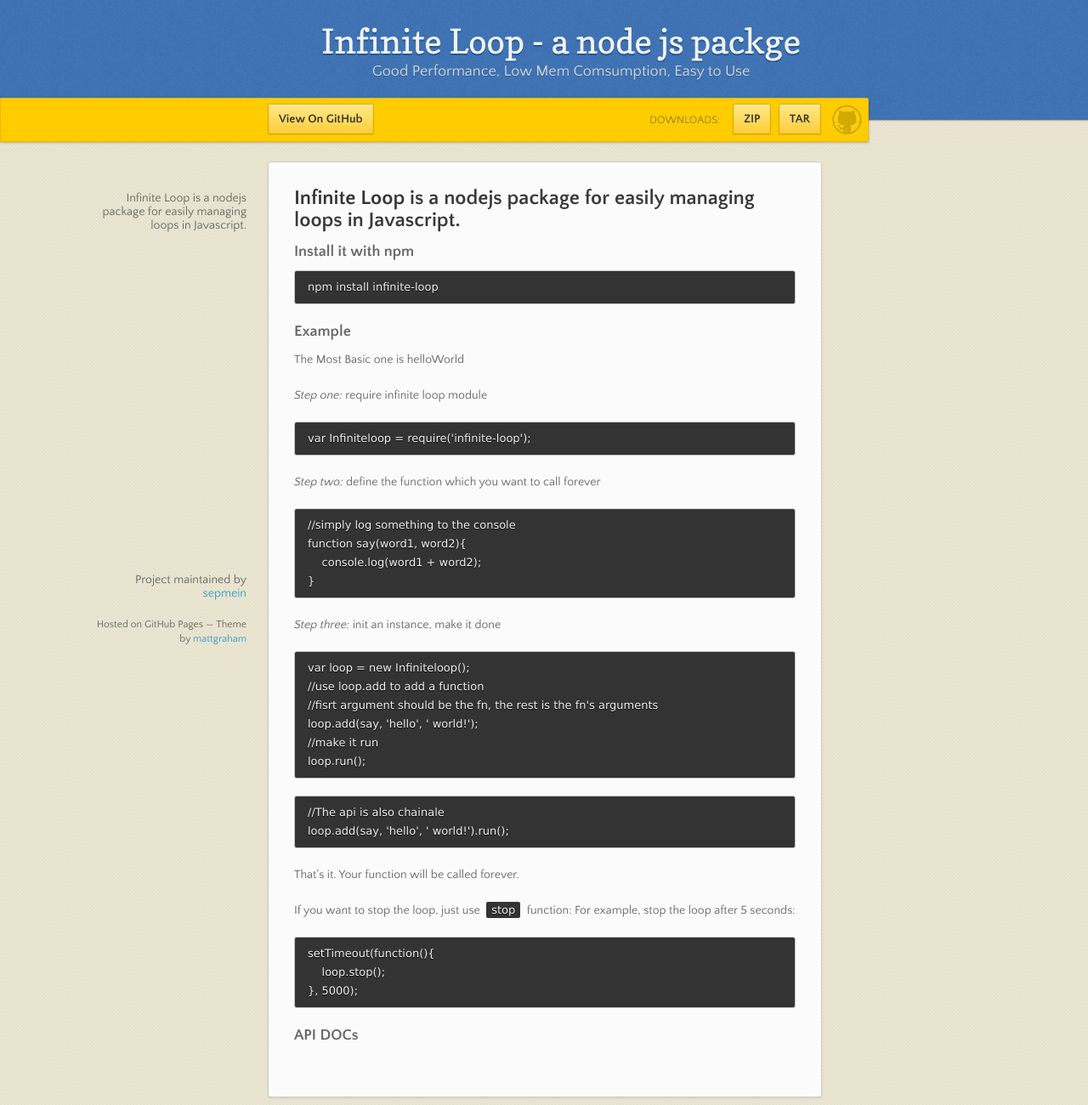
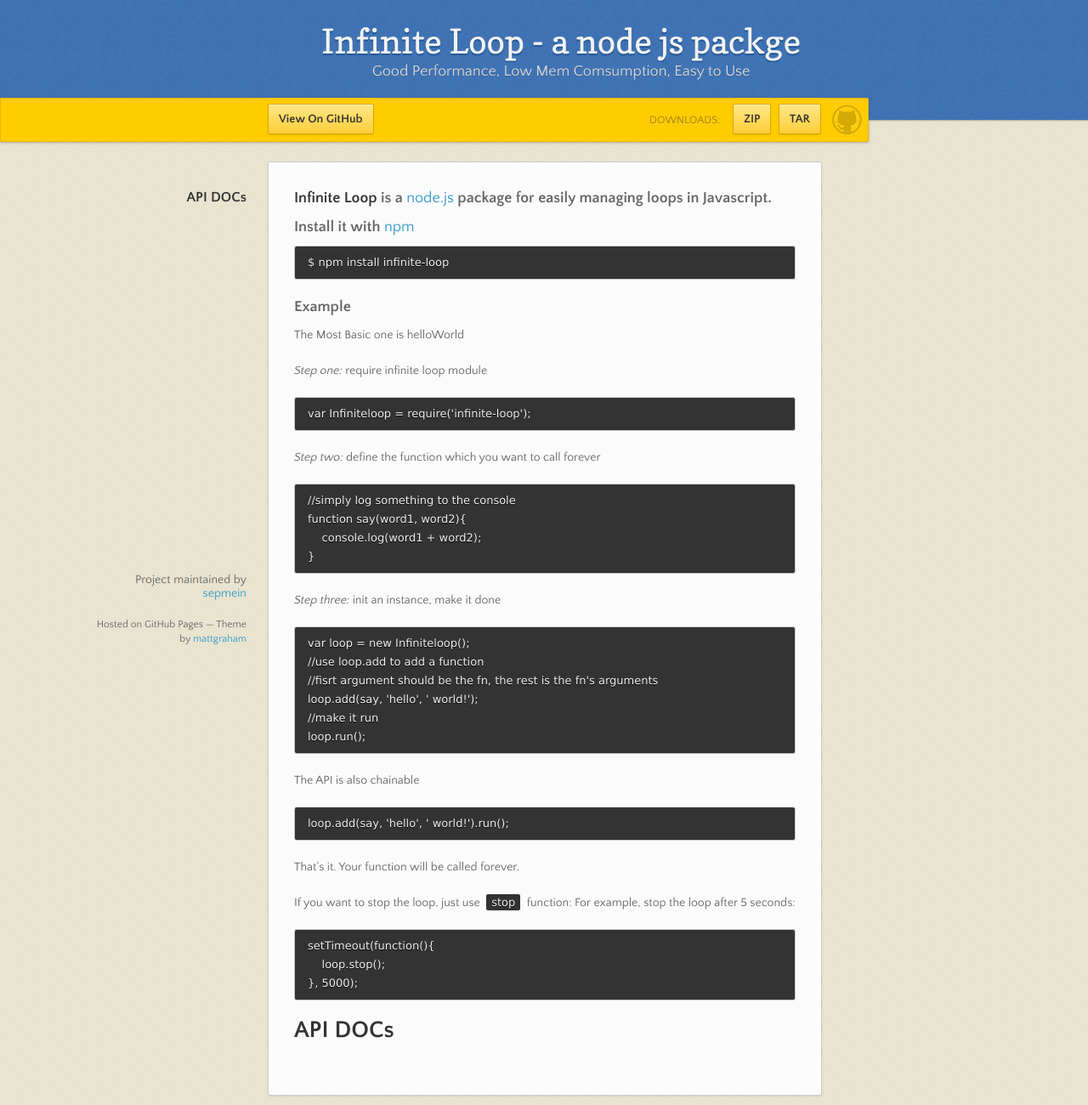
Before and after one commit to sepmein/infiniteLoop, a plain HTML site: page index.html in a window 1280 px wide. Shown: the whole page at 85% size. Drawn offline with nearby package versions, Linux system fonts and the light colour scheme.

Commit message:
Create gh-pages branch via GitHub

```diff
--- a/index.html
+++ b/index.html
@@ -39,13 +39,14 @@
         <ul></ul>
       </nav>
       <section>
-        <h2>
-<a name="infinite-loop-is-a-nodejs-package-for-easily-managing-loops-in-javascript" class="anchor" href="#infinite-loop-is-a-nodejs-package-for-easily-managing-loops-in-javascript"><span class="octicon octicon-link"></span></a><strong>Infinite Loop</strong> is a nodejs package for easily managing loops in Javascript.</h2>
+        <h3>
+<a name="infinite-loop-is-a-nodejs-package-for-easily-managing-loops-in-javascript" class="anchor" href="#infinite-loop-is-a-nodejs-package-for-easily-managing-loops-in-javascript"><span class="octicon octicon-link"></span></a><strong>Infinite Loop</strong> is a <a href="http://nodejs.org">node.js</a> package for easily managing loops in Javascript.</h3>
 
 <h3>
-<a name="install-it-with-npm" class="anchor" href="#install-it-with-npm"><span class="octicon octicon-link"></span></a>Install it with npm</h3>
+<a name="install-it-with-npm" class="anchor" href="#install-it-with-npm"><span class="octicon octicon-link"></span></a>Install it with <a href="http://npmjs.org">npm</a>
+</h3>
 
-<pre><code>npm install infinite-loop
+<pre><code>$ npm install infinite-loop
 </code></pre>
 
 <h3>
@@ -76,8 +77,9 @@
 loop.run();
 </code></pre>
 
-<pre><code>//The api is also chainale
-loop.add(say, 'hello', ' world!').run();
+<p>The API is also chainable</p>
+
+<pre><code>loop.add(say, 'hello', ' world!').run();
 </code></pre>
 
 <p>That's it. Your function will be called forever.</p>
@@ -90,8 +92,8 @@
 }, 5000);
 </code></pre>
 
-<h3>
-<a name="api-docs" class="anchor" href="#api-docs"><span class="octicon octicon-link"></span></a>API DOCs</h3>
+<h1>
+<a name="api-docs" class="anchor" href="#api-docs"><span class="octicon octicon-link"></span></a>API DOCs</h1>
       </section>
       <footer>
         <p>Project maintained by <a href="https://github.com/sepmein">sepmein</a></p>
```
Also changed, not shown: params.json (+1 -1 lines).
